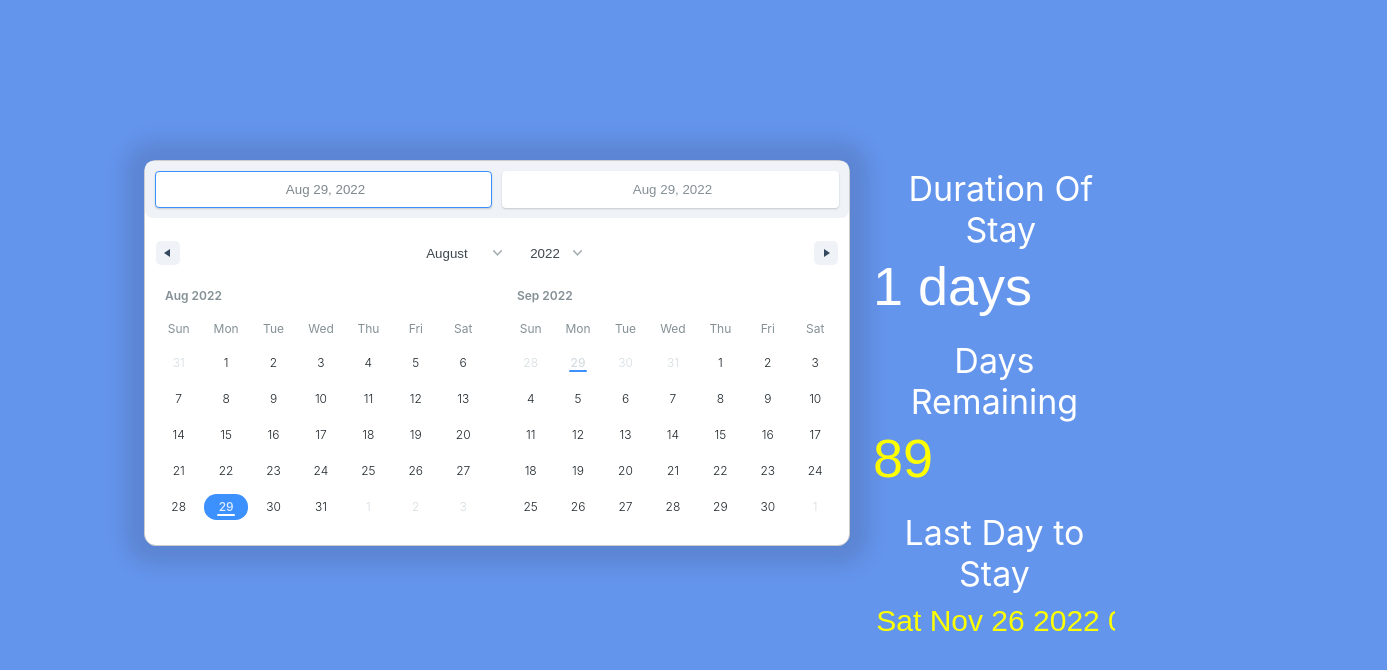
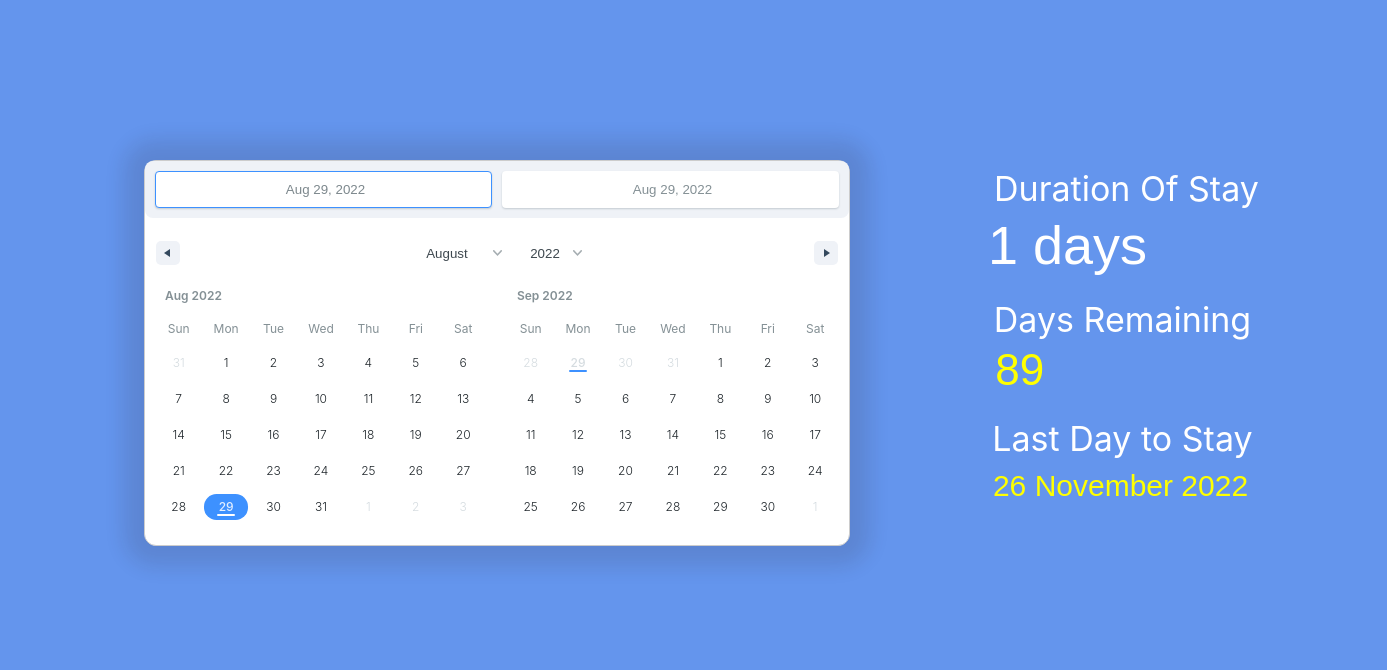
Before and after one commit to dharmadrums2020/date-time, a React (Create React App) app: page / in a window 1280 px wide. Shown: the top 670 px of the page, 1387 px wide, since content can reach past the window. Built offline with nearby package versions, Linux system fonts and the light colour scheme.

Commit message:
build test

```diff
--- a/src/App.css
+++ b/src/App.css
@@ -20,6 +20,7 @@
 
 .inputBox {
   display: flex;
+  margin-left:115px;
   background-color: cornflowerblue;
   font-size: 54px;
   color: white;
@@ -30,8 +31,9 @@
 
 .inputBoxRemaining {
   display: flex;
+  margin-left:125px;
   background-color: cornflowerblue;
-  font-size: 54px;
+  font-size: 44px;
   color: yellow;
   padding: 5px 8px 4px 8px;
   border: none;
@@ -39,20 +41,21 @@
 }
 
 
+
 .inputBoxRemainingDate {
-  display: flex;
+
+  margin-left:135px;
   background-color: cornflowerblue;
   font-size: 30px;
   color: yellow;
-  margin-left: 10px;
-  padding: 10px 8px 4px 8px;
+  padding: 10px 8px 40px 8px;
   border: none;
   outline: none;
 }
 
 .duration {
   padding-top:3.5rem;
-  padding-left:1.8rem;
+  padding-left:1rem;
   background-color: cornflowerblue;
   font-size: 34px;
   color: white;
@@ -60,7 +63,7 @@
 
 .remaining {
   padding-top:1.2rem;
-  padding-left:1rem;
+  padding-left:.5rem;
   background-color: cornflowerblue;
   font-size: 34px;
   color: white;
@@ -69,7 +72,7 @@
 
 .remainingDate {
   padding-top:1.2rem;
-  padding-left:1rem;
+  padding-left:.5rem;
   background-color: cornflowerblue;
   font-size: 34px;
   color: white;
--- a/src/components/DateRangeComp.jsx
+++ b/src/components/DateRangeComp.jsx
@@ -1,7 +1,6 @@
-import { useEffect, useRef, useState } from 'react'
-import { Calendar, DateRange } from 'react-date-range'
-// import format from 'date-fns/format'
-// import { formatDistanceStrict }  from 'date-fns'
+import { useState } from 'react'
+import { DateRange } from 'react-date-range'
+import format from 'date-fns/format'
 import 'react-date-range/dist/styles.css'
 import 'react-date-range/dist/theme/default.css'
 import { addDays } from 'date-fns/esm'
@@ -19,41 +18,7 @@ const [range, setRange] = useState([
     }
 ])
 
-    // open close
-// const [open, setOpen] = useState(true)
 
-    // get the target element to toggle
-
-// const refOne = useRef(null)
-
-// useEffect(() => {
-//     // set current date on component load
-//     // setCalendar(format(new Date(), 'MM/dd/yyyy'))
-//     document.addEventListener("keydown", hideOnEscape, true)
-//     document.addEventListener("click", hideOnClickOutside, true)
-// }, [])
-
-// const hideOnEscape = (e) => {
-//     if(e.key === "Escape") {
-//         setOpen(false)
-//     }
-// }
-
-// const hideOnClickOutside = (e) => {
-//     // console.log(refOne.current)
-//     // console.log(e.target)
-//     if( refOne.current && !refOne.current.contains(e.target)) {
-//         setOpen(false)
-//     }
-// }
-
-
-        // on date change, stre date in state
-        // const handleSelect = (date) => {
-        // console.log(date)
-        // console.log(format(date, 'MM/dd/yyyy'))
-        //setCalendar(format(date, 'MM/dd/yyyy'))
-        // }
     return (
         <div className="calendarWrap">
          <div >
@@ -68,12 +33,11 @@ const [range, setRange] = useState([
             direction="horizontal"
             // scroll={{ enabled: true }}
             className="calendarElement"
-
             />
 
             </div>
             <div class="resultsWrapper">
-                    <div class="duration">Duration Of Stay </div>
+                    <div class="duration">Duration Of Stay</div>
                     <div>
                         <input
                         // value= {` ${format(range[0].startDate, "MM/dd/yyyy")} `}
@@ -85,7 +49,6 @@ const [range, setRange] = useState([
                         readOnly
                         className="inputBox"
                         />
-
                     </div>
 
                     <div class="remaining">Days Remaining</div>
@@ -103,26 +66,9 @@ const [range, setRange] = useState([
                      </div>
 
                     <div class="remainingDate">Last Day to Stay</div>
-                     <div>
+
                         <input
-                        // value= {` ${format(range[0].startDate, "MM/dd/yyyy")} `}
-                        // value= {` ${formatDistanceStrict(new Date(2014, 6, 2), new Date(2015, 0, 2))} `}
-                        //BELOW WORKS
-                        // value= {` ${formatDistanceStrict(range[0].startDate, range[0].endDate)} `}
-                        // value= {` ${add(range[0].startDate(0, 0, 0, 90, 0, 0, 0)) } `}
-                            // value= {` ${ add(range[0].startDate(),
-                            //     {
-                            //         years: 0,
-                            //         months: 0,
-                            //         weeks: 0,
-                            //         days: 89,
-                            //         hours: 0,
-                            //         minutes: 0,
-                            //         seconds: 0,
-                            //     })
-                            // })  `}
-
-                        value= {` ${add((range[0].startDate), {
+                        value= {format(add((range[0].startDate), {
                             years: 0,
                             months: 0,
                             weeks: 0,
@@ -130,18 +76,15 @@ const [range, setRange] = useState([
                             hours: 0,
                             minutes: 0,
                             seconds: 0,
-                          })
-                        })  `}
+                          }), "dd MMMM yyyy"   )}
 
                         // value= {` ${"Hello"} `}
-                        size="12"
+                        size="20"
                         readOnly
                         className="inputBoxRemainingDate"
                         />
-                     </div>
+
                     </div>
-
-
             </div>
     )
 }
```
